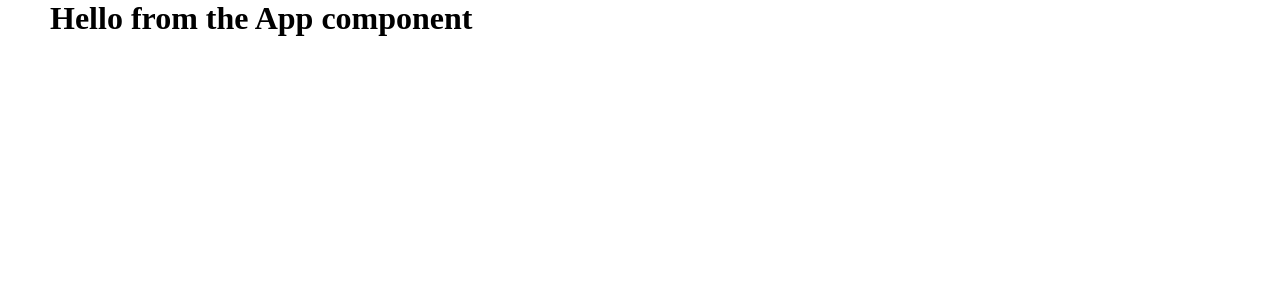
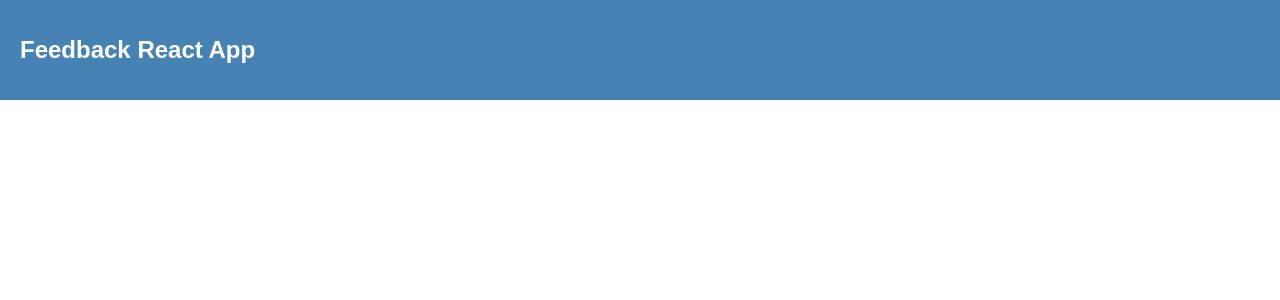
Before and after one commit to danielcostarosenthal/feedback-app, a React (Create React App) app: page / in a window 1280 px wide. Shown: the top 300 px of the page. Built offline with nearby package versions, Linux system fonts and the light colour scheme.

Commit message:
Created Header component

```diff
--- a/src/App.jsx
+++ b/src/App.jsx
@@ -1,15 +1,22 @@
+import PropTypes from 'prop-types'
 import { Resets } from './components/styles/Resets.styled'
 import { Container } from './components/styles/Container.styled'
+import Header from './components/Header'
 
 const App = () => {
 	return (
 		<>
 			<Resets />
 			<Container>
-				<h1>Hello from the App component</h1>
+				<Header />
 			</Container>
 		</>
 	)
 }
 
+// Header Typechecking PropTypes
+Header.propTypes = {
+	title: PropTypes.string.isRequired,
+}
+
 export default App
--- a/src/components/Header.jsx
+++ b/src/components/Header.jsx
@@ -1,11 +1,16 @@
-import { Header } from './styles/Header.styled'
+import { StyledHeader } from './styles/Header.styled'
 
-const Header = () => {
+const Header = (props) => {
 	return (
-		<Header>
-			<h1>This is a header</h1>
-		</Header>
+		<StyledHeader>
+			<h2>{props.title}</h2>
+		</StyledHeader>
 	)
 }
 
+// Header Default Props
+Header.defaultProps = {
+	title: 'Feedback React App',
+}
+
 export default Header
--- a/src/components/styles/Container.styled.js
+++ b/src/components/styles/Container.styled.js
@@ -3,6 +3,5 @@ import styled from 'styled-components'
 export const Container = styled.div`
 	width: 100%;
 	max-width: 1600px;
-	padding: 0 50px;
 	margin: auto;
 `
--- a/src/components/styles/Header.styled.js
+++ b/src/components/styles/Header.styled.js
@@ -1,8 +1,12 @@
 import styled from 'styled-components'
 
-export const Header = styled.header`
+export const StyledHeader = styled.header`
 	width: 100%;
-	max-width: 1600px;
-	padding: 0 50px;
+	height: 100px;
 	margin: auto;
+	padding: 0 20px;
+
+	background-color: #4682b4;
+	color: #fff;
+	line-height: 100px;
 `
--- a/src/components/styles/Resets.styled.js
+++ b/src/components/styles/Resets.styled.js
@@ -5,5 +5,7 @@ export const Resets = createGlobalStyle`
     box-sizing: border-box;
     margin: 0;
     padding: 0;
+
+    font-family: sans-serif;
   }
 `
```
